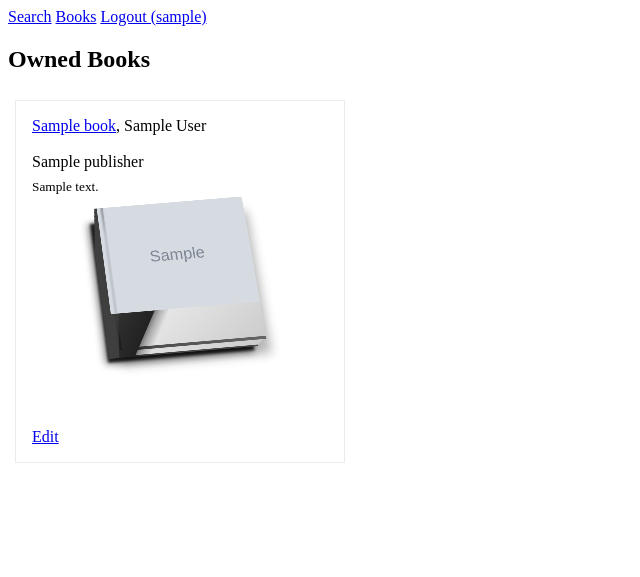
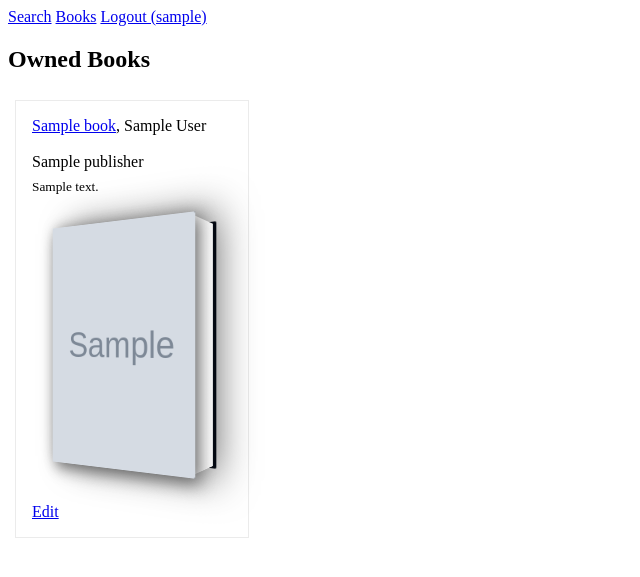
Before and after one commit to cb109/booksread, a Django app: page / in a window 1280 px wide. Shown: the top 577 px of the page, without its empty margins (0-640 px from the left). Run offline with Django 3.2, Linux system fonts and the light colour scheme; a user stored in the database is signed in; tables that the repository leaves empty hold one stand-in row (values such as "Sample post"); grey boxes marked "Sample" are stand-in pictures; some libraries are stand-ins or nearby versions.

Commit message:
Try a different visualization based on https://3dbookcovergenerator.netlify.app/

```diff
--- a/books/templates/books/book.html
+++ b/books/templates/books/book.html
@@ -18,63 +18,103 @@
       title="Edit"
     {% endif %}
     >
+    <a
+      class="book-container"
+      {% if ownedbook %}
+      href="{% url 'ownedbook-edit' ownedbook.id %}"
+      {% endif %}
+    >
       <div class="book">
         <img
-          src="{{ book.thumbnail_url }}"
           title="{{ book.description }}"
           alt="{{ book.description }}"
+          src="{{ book.thumbnail_url }}"
         >
       </div>
     </a>
-
   {% endif %}
 </div>
 
 <style>
+  .book-container {
+  /* --thumbnail-width: 18.5em; */
+  /* --thumbnail-ratio: {{ book.thumbnail_ratio }}; */
+    display: flex;
+    align-items: center;
+    justify-content: center;
+    perspective: 600px;
+  }
+
   .book {
-    --thumbnail-width: 18.5em;
-    --thumbnail-ratio: {{ book.thumbnail_ratio }};
-    width: var(--thumbnail-width);
-    height: calc(var(--thumbnail-width) / var(--thumbnail-ratio));
-    margin-top: -4.4em;
+    width: 200px;
+    height: 300px;
     position: relative;
-    transform: perspective(60em) rotateX(14.5deg) rotateZ(-8.5deg) skewY(3.5deg) scale(0.5);
-    box-shadow: -1.4em 1.7em 0.3em -0.3em rgba(0,0,0,0.8), -1.6em 1.8em 0.9em -0.2em rgba(0,0,0,0.5), 0.3em 1.9em 1.3em rgba(0,0,0,0.3);
-    border-top-right-radius: 0.4em;
-    transition: all .2s ease-in-out;
+    transform-style: preserve-3d;
+    transform: rotateY(-30deg) scale(0.8);
+    transition: 0.5s ease-in-out;
   }
-  .book img {
-    border-top-right-radius: 0.4em;
-    box-sizing: border-box;
-    object-fit: cover;
-    width: 100%;
-    clip: rect(0em, var(--thumbnail-width), calc(var(--thumbnail-width)/ var(--thumbnail-ratio)), 0em);
-    display: block;
-    position: absolute;
-    filter: saturate(90%);
+
+  .book:hover {
+    transform: rotateY(0deg) scale(0.8);
   }
-  .book:before,
-  .book:after {
-    content: '';
+
+  .book > :first-child {
     position: absolute;
     top: 0;
+    left: 0;
+    background-color: red;
+    width: 200px;
+    height: 300px;
+    transform: translateZ(25px);
+    background-color: #01060f;
+    border-radius: 0 2px 2px 0;
+    box-shadow: 5px 5px 20px #666;
   }
-  .book:before {
-    width: 105%;
-    height: 105%;
-    left: -5%;
-    z-index: -1;
-    background-repeat: no-repeat;
-    background-image: linear-gradient(96.5deg, transparent 2.8%, #3f3f3f 3%, #3f3f3f 16%, transparent 16%), linear-gradient(120deg, transparent 10%, #3f3f3f 10%, #3f3f3f 17%, #222 46.8%, transparent 47%), linear-gradient(120deg, transparent 46%, rgba(0,0,0,0.5) 46.5%, rgba(0,0,0,0.25) 49%, transparent 53%), linear-gradient(to right, #444, #666), linear-gradient(#444, #444), linear-gradient(140deg, transparent 45%, #eee 45%, #ccc 96.8%, rgba(170,170,170,0) 97%);
-    background-size: 100% 100%, 100% 100%, 100% 100%, 100% 0.4em, 94% 0.2em, 100% 100%;
-    background-position: 0 0, 0 0, 0 0, 0 95.8%, 0 100%, 0 0;
+
+  .book::before {
+    position: absolute;
+    content: ' ';
+    background-color: blue;
+    left: 0;
+    top: 3px;
+    width: 48px;
+    height: 294px;
+    transform: translateX(172px) rotateY(90deg);
+    background: linear-gradient(90deg,
+      #fff 0%,
+      #f9f9f9 5%,
+      #fff 10%,
+      #f9f9f9 15%,
+      #fff 20%,
+      #f9f9f9 25%,
+      #fff 30%,
+      #f9f9f9 35%,
+      #fff 40%,
+      #f9f9f9 45%,
+      #fff 50%,
+      #f9f9f9 55%,
+      #fff 60%,
+      #f9f9f9 65%,
+      #fff 70%,
+      #f9f9f9 75%,
+      #fff 80%,
+      #f9f9f9 85%,
+      #fff 90%,
+      #f9f9f9 95%,
+      #fff 100%
+      );
   }
-  .book:after {
-    width: 100%;
-    height: 100%;
-    background-repeat: no-repeat;
-    background-image: linear-gradient(to right, transparent 2%, rgba(0,0,0,0.1) 3%, rgba(0,0,0,0.1) 4%, transparent 5%), linear-gradient(-50deg, rgba(0,0,0,0.1) 20%, transparent 100%), linear-gradient(-50deg, rgba(0,0,0,0.2) 20%, transparent 100%), linear-gradient(to bottom, rgba(0,0,0,0.1) 20%, transparent 100%), linear-gradient(to bottom, rgba(0,0,0,0.1) 20%, transparent 100%);
-    background-size: 100% 100%, 2% 20%, 1% 20%, 2% 20%, 1% 20%;
-    background-position: 0 0, 2.2% 100%, 3% 100%, 2.2% 0, 3% 0;
+
+  .book::after {
+    position: absolute;
+    top: 0;
+    left: 0;
+    content: ' ';
+    width: 200px;
+    height: 300px;
+    transform: translateZ(-25px);
+    background-color: #01060f;
+    border-radius: 0 2px 2px 0;
+    box-shadow: -10px 0 50px 10px #666;
   }
 </style>
```
